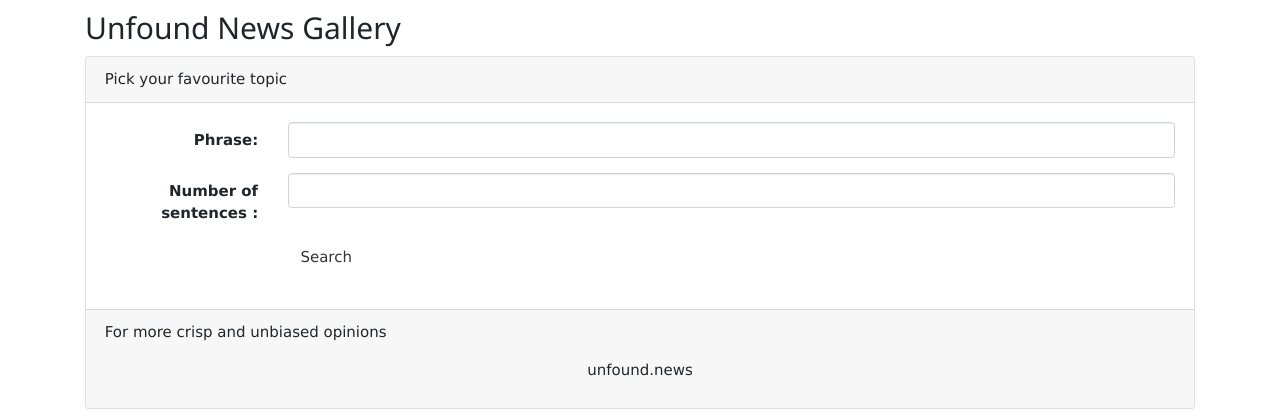
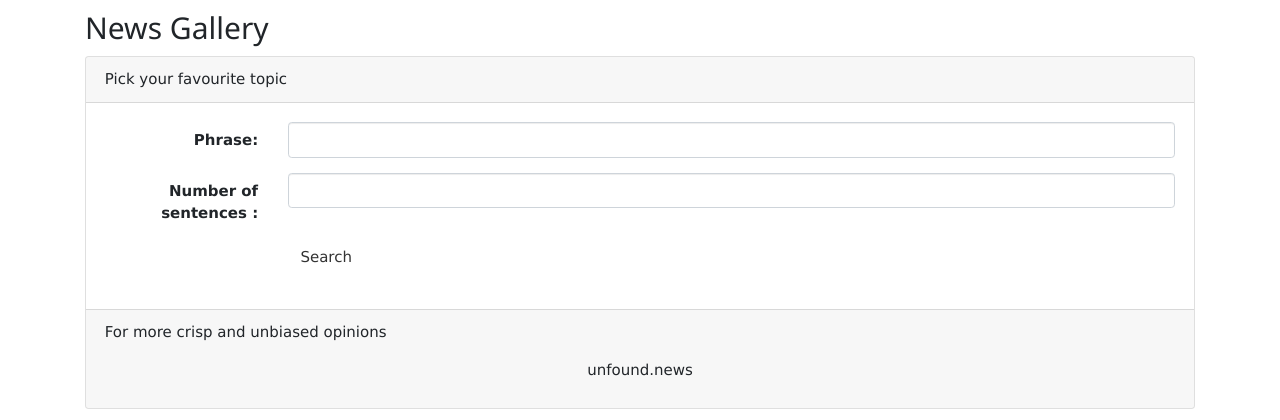
Before and after one commit to sidythakur/unfound_assignment, a Flask app: page / in a window 1280 px wide. Shown: the top 420 px of the page. Run offline with Flask 2, Linux system fonts and the light colour scheme; some libraries are stand-ins or nearby versions.

Commit message:
Update home.html

```diff
--- a/templates/home.html
+++ b/templates/home.html
@@ -13,7 +13,7 @@
 	<body>
 
 <div class="container">
-  <h2>Unfound News Gallery</h2>
+  <h2>News Gallery</h2>
   <div class="card">
     <div class="card-header">Pick your favourite topic</div>
     <div class="card-body">
@@ -43,7 +43,7 @@
 
 	</div>
     <div class="card-footer">
-	    <p>For more crisp and unbiased opinions</p><p align="center"><a href="https://www.unfound.news">unfound.news</a></p>
+	    <p>For more crisp and unbiased opinions</p><p align="center"><a>unfound.news</a></p>
 	</div>
   </div>
 </div>
```
